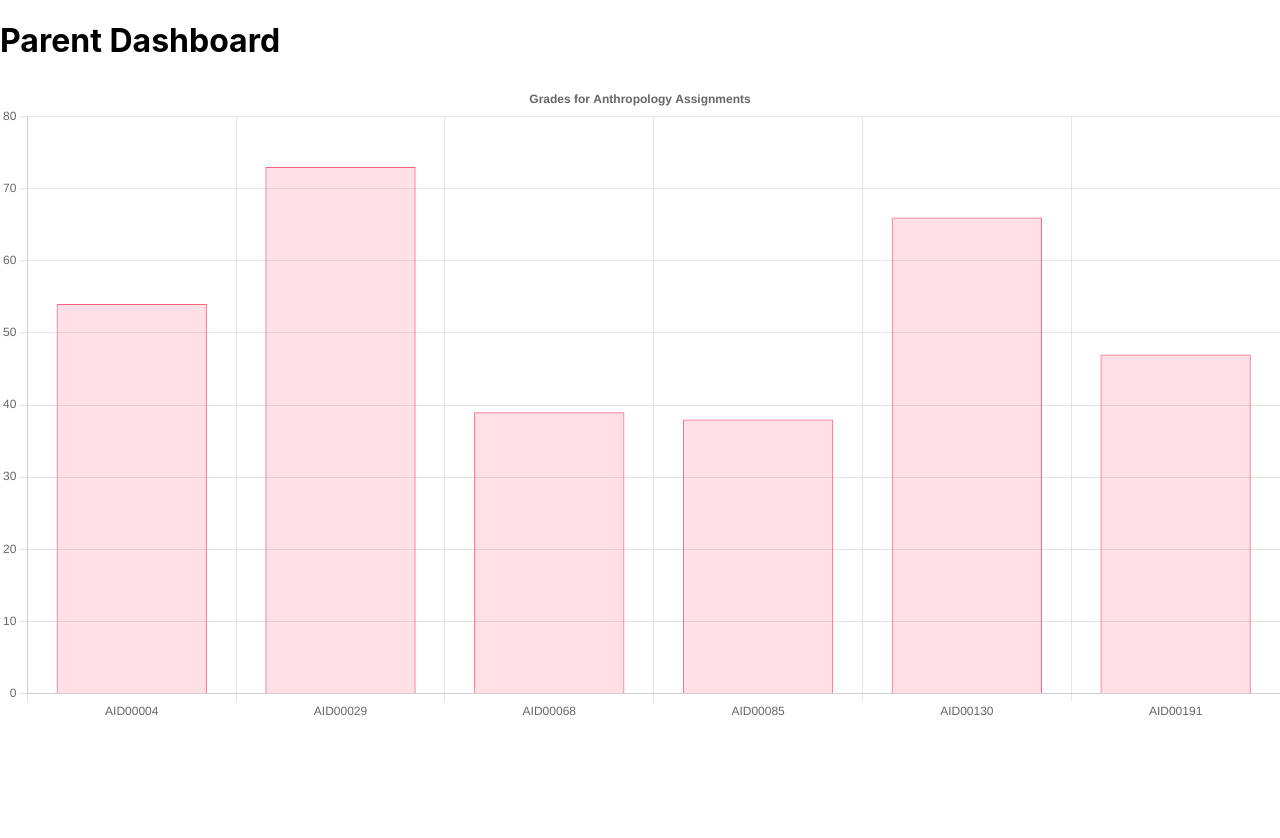
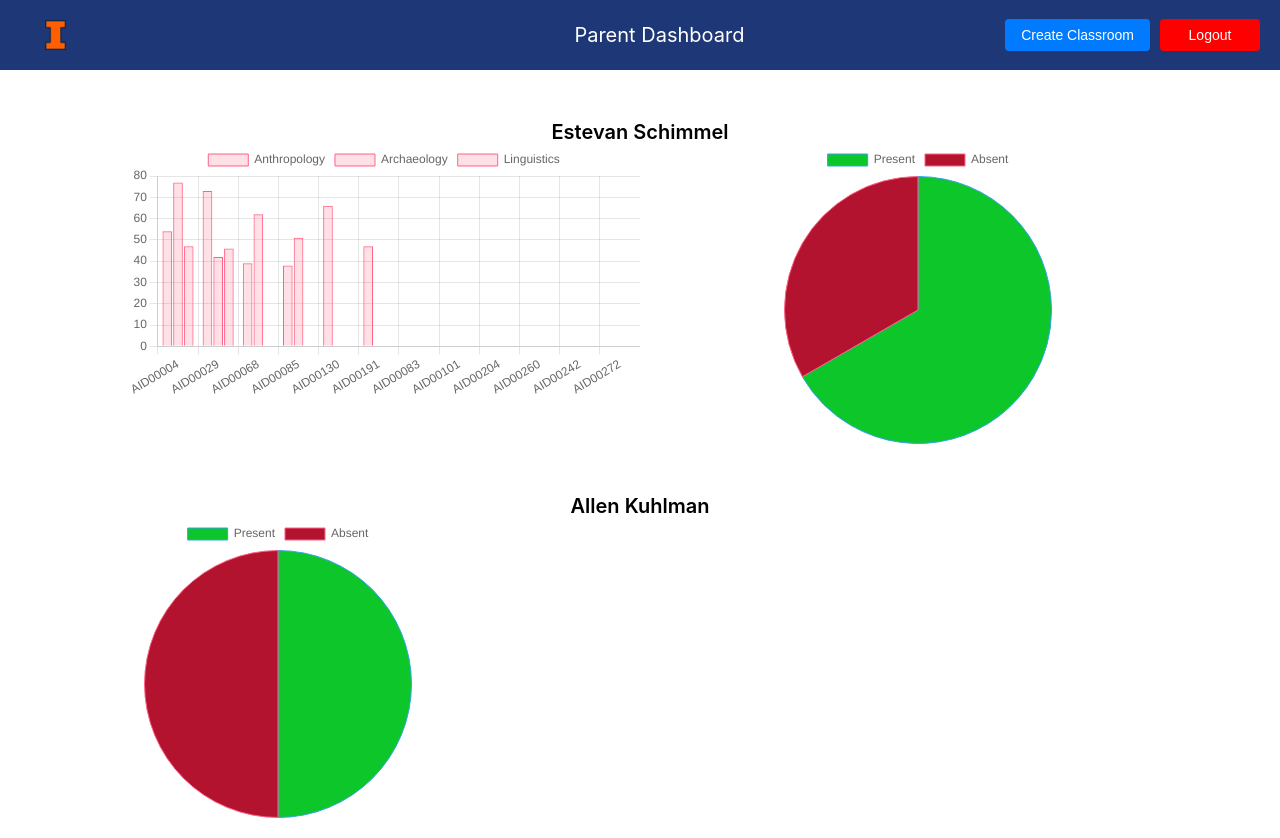
Before and after one commit to cs411-alawini/sp24-cs411-team108-SQLScholars, a React (Create React App) app in the folder frontend/: page /homeParent in a window 1280 px wide. Before the commit the page ends 800 px from the top, so only its background shows below. Built offline with nearby package versions, Linux system fonts and the light colour scheme.

Commit message:
Added initial visual representation

```diff
--- a/frontend/src/css/HomePage.css
+++ b/frontend/src/css/HomePage.css
@@ -119,15 +119,16 @@
     width: 200px; /* Consistent width */
   }
 
-  /* Styles for HomePageParent*/
-  .chart-container {
-    margin: 20px;
-    padding: 20px;
-    border: 1px solid #ccc;
-    border-radius: 8px;
-    background-color: #f9f9f9;
+  .charts-row {
+    display: flex;
+    justify-content: space-around; /* Adjusts spacing between the charts */
   }
 
+  .chart-container {
+    width: 90%;  /* Set the width as needed */
+    height: 300px; /* Set the height as needed */
+    padding-left: 10%;
+  }
   .chart-title {
     text-align: center;
     margin-bottom: 20px;
--- a/frontend/src/views/HomePageParent.jsx
+++ b/frontend/src/views/HomePageParent.jsx
@@ -1,22 +1,112 @@
-// src/views/HomePageParent.js
-import React, {useRef} from 'react';
-import GradeGraph from '../components/GradeGraph';
-import { studentData } from './Data_temp.js';  // Import the data
+import React from 'react';
+import { Bar, Pie } from 'react-chartjs-2';
+import logo from "../img/illini_logo.png";
+import { Chart as ChartJS, CategoryScale, LinearScale, BarElement, Title, Tooltip, Legend, ArcElement } from 'chart.js'; // Import necessary components
+import { studentData } from './Data_temp.js';
+
+// Register the components
+ChartJS.register(
+  CategoryScale,
+  LinearScale,
+  BarElement,
+  Title,
+  Tooltip,
+  Legend,
+  ArcElement
+);
+
+const prepareGradeData = (grades) => {
+    const subjects = [...new Set(grades.map(item => item.subjectName))];
+    return subjects.map(subject => {
+      const subjectData = grades.filter(item => item.subjectName === subject);
+      const Tempgrades = subjectData.map(item => item.grade);
+      return {
+        label: subject,
+        data: Tempgrades,
+        backgroundColor: 'rgba(255, 99, 132, 0.2)',
+        borderColor: 'rgba(255, 99, 132, 1)',
+        borderWidth: 1,
+        maxBarThickness: 15
+      };
+    });
+};
+
+const prepareAttendanceData = (attendance) => {
+    const presentDays = attendance.filter(item => item.isPresent === 1).length;
+    const absentDays = attendance.filter(item => item.isPresent === 0).length;
+    return {
+      labels: ['Present', 'Absent'],
+      datasets: [{
+        label: 'Attendance',
+        data: [presentDays, absentDays],
+        backgroundColor: [
+          'rgba(12, 198, 42, 1)',
+          'rgba(180, 19, 48, 1)'
+        ],
+        borderColor: [
+          'rgba(54, 162, 235, 1)',
+          'rgba(255, 99, 132, 1)'
+        ],
+        borderWidth: 1
+      }]
+    };
+  };
+
+const StudentCharts = ({ student }) => {
+  const gradeData = {
+    labels: student.assignmentGrades.map(item => item.assignmentId),
+    datasets: prepareGradeData(student.assignmentGrades)
+  };
+  const attendanceData = prepareAttendanceData(student.attendance);
+
+  return (
+    <div style={{marginBottom: "20px", marginTop: "50px", fontWeight: "600"}}>
+      <a>{student.userData.firstName} {student.userData.lastName}</a>
+      <div className="charts-row">
+        {gradeData && gradeData.datasets && gradeData.datasets.length > 0 && (
+          <div className="chart-container">
+            <Bar data={gradeData} options={{ scales: { y: { beginAtZero: true } } }} />
+          </div>
+        )}
+        {attendanceData && attendanceData.datasets && attendanceData.datasets.length > 0 && (
+          <div className="chart-container">
+            <Pie data={attendanceData} />
+          </div>
+        )}
+      </div>
+    </div>
+  );
+};
+const logoutUser = () => {
+  localStorage.removeItem("userData");
+  navigate("/");
+};
 
 const HomePageParent = () => {
-    // Assuming you want to show Anthropology grades for the first student
-    const anthropologyGrades = studentData[0].assignmentGrades
-        .filter(grade => grade.subjectName === 'Anthropology')
-        .map(grade => ({
-            assignmentId: grade.assignmentId,
-            grade: grade.grade,
-            maximumPossibleGrade: grade.maximumPossibleGrade
-        }));
+    return (
+        <div style={{textAlign: "center", fontSize: "20px"}}>
+          <header className="app-header">
+          <img
+          src={logo}
+          alt="Illini Logo"
+          className="logo"
+        />
+          <span style={{marginLeft: "20%"}}>Parent Dashboard</span>
 
-    return (
-        <div>
-            <h1>Parent Dashboard</h1>
-            <GradeGraph studentGrades={anthropologyGrades} />
+            <div className="container">
+              <button type="button" className="create-button" onClick={() => navigate('/createClassroom')}>
+                Create Classroom
+              </button>
+              <button type="button" className="logout-button" onClick={logoutUser}>
+                Logout
+              </button>
+            </div>
+          </header>
+            <div>
+                {studentData.map(student => (
+                    <StudentCharts key={student.userData.userId} student={student} />
+                ))}
+            </div>
         </div>
     );
 };
```
